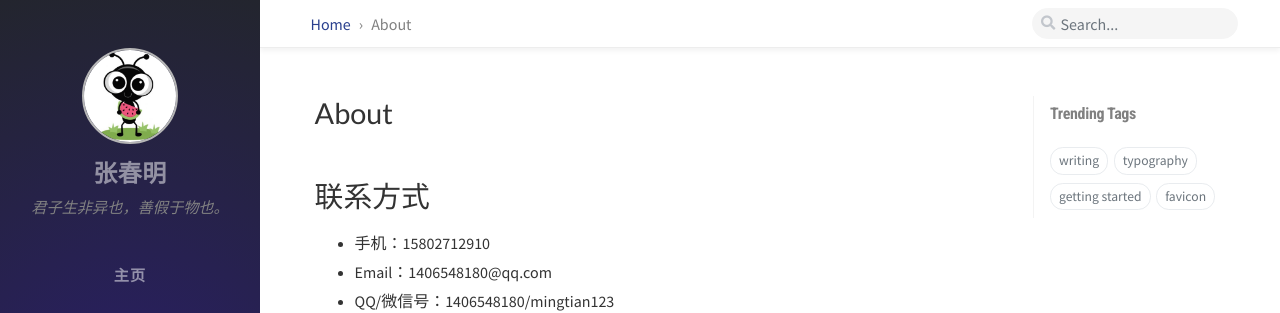
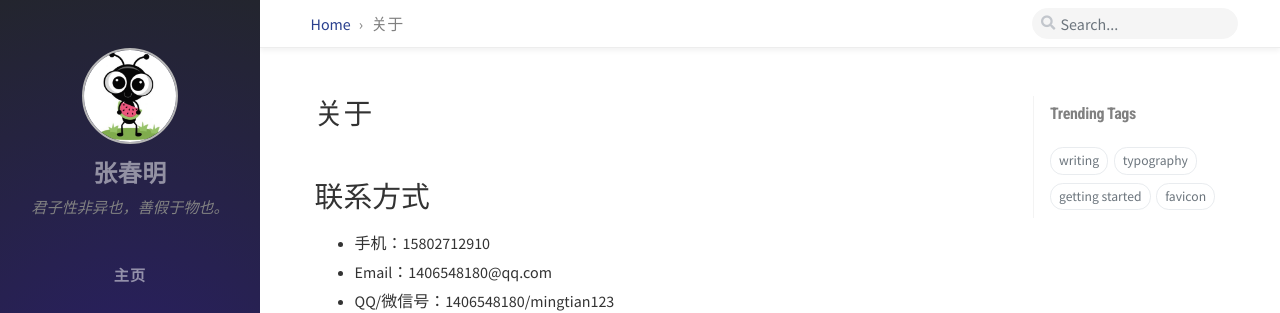
Before and after one commit to zsfzbc/blog, a Jekyll site: the page built from tabs/about.md, in a window 1280 px wide. Shown: the top 313 px of the page. Built offline with Jekyll 4.4.1, drawn with Linux system fonts in a browser that asks for light colours; nearby versions of some CDN libraries; comment, search, counter and statistics services are not loaded.

Commit message:
第一次提交

```diff
--- a/_config.yml
+++ b/_config.yml
@@ -10,7 +10,7 @@
 
 title: 张春明                          # the main title
 
-tagline: 君子生非异也，善假于物也。  # it will display as the sub-title
+tagline: 君子性非异也，善假于物也。  # it will display as the sub-title
 
 description: >-                        # used by seo meta and the atom feed
   A minimal, portfolio, sidebar,
@@ -35,8 +35,9 @@ social:
   email: 1406548180@qq.com             # change to your email address
   links:
     # The first element serves as the copyright owner's link
+    - https://github.com/zsfzbc       # change to your github homepage
     - https://twitter.com/zsfzbc      # change to your twitter homepage
-    - https://github.com/zsfzbc       # change to your github homepage
+
     # Uncomment below to add more social links
     # - https://www.facebook.com/username
     # - https://www.linkedin.com/in/username
--- a/tabs/about.md
+++ b/tabs/about.md
@@ -1,7 +1,7 @@
 ---
-title: About
+title: 关于
 
-# The About page
+# The 关于 page
 # v2.0
 # https://github.com/cotes2020/jekyll-theme-chirpy
 # © 2017-2020 zhang chunming
```
